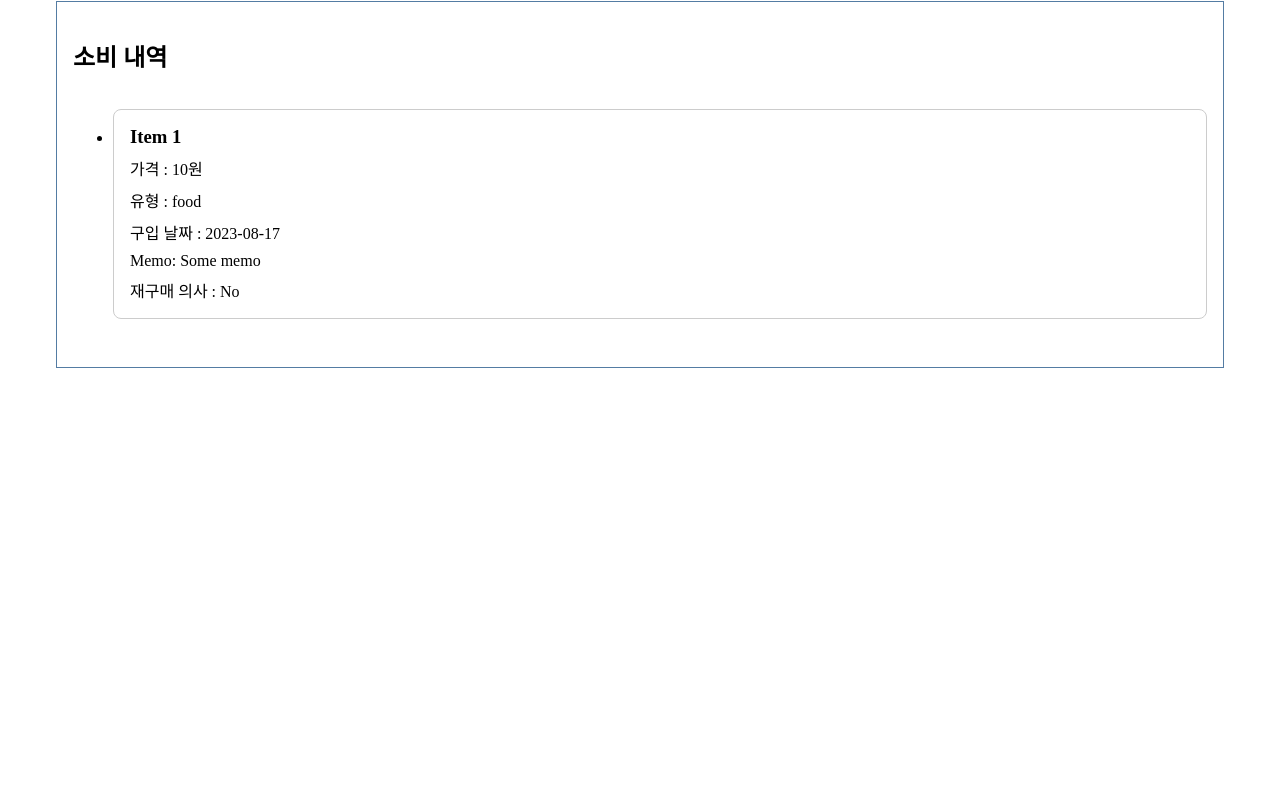
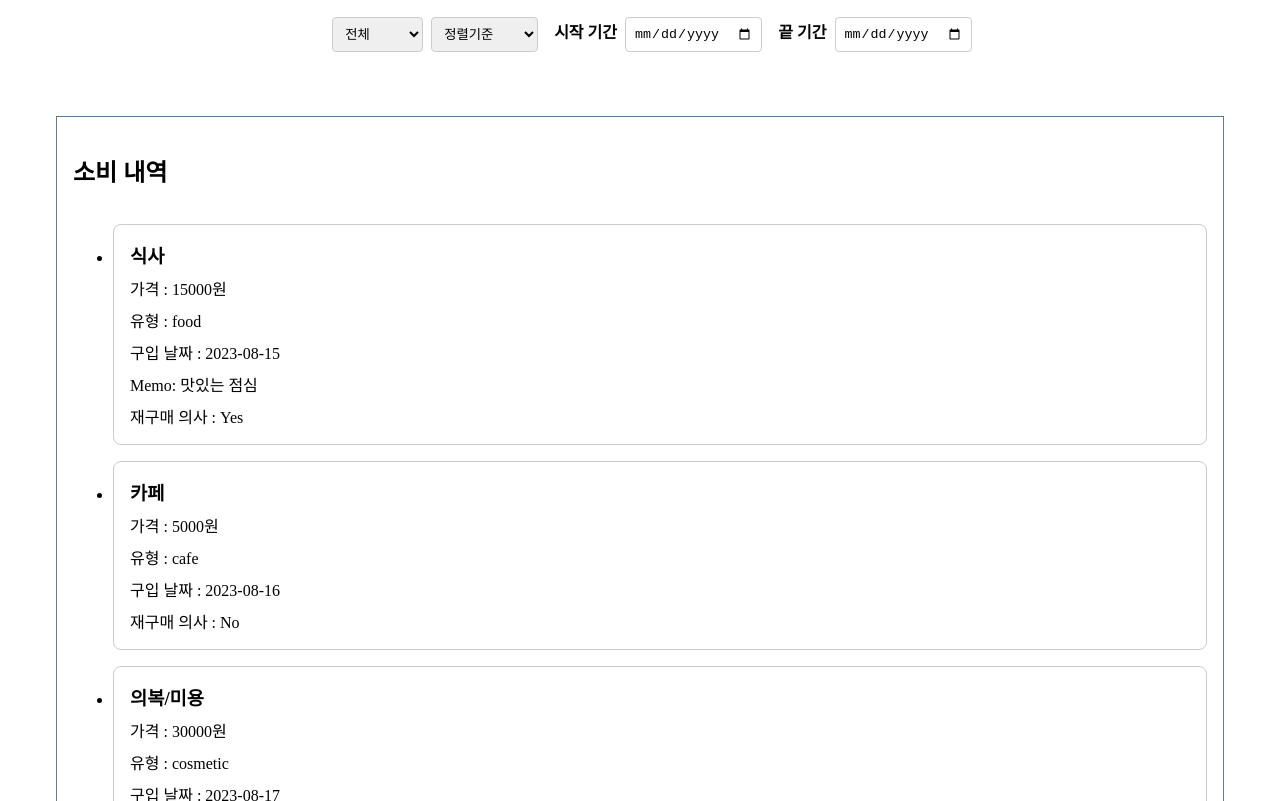
Before and after one commit to justkeepgoin/budget-practice, a React (Create React App) app: page / in a window 1280 px wide. Shown: the part 519-1320 px from the top of the page. Before the commit the page ends 935 px from the top, so only its background shows below. Built offline with nearby package versions, Linux system fonts and the light colour scheme.

Commit message:
mock data 삽입
- 필터링 기능 확인을 위한 mock data 삽입

```diff
--- a/src/App.css
+++ /dev/null
@@ -1,3 +0,0 @@
-.App {
-  text-align: center;
-}
--- a/src/App.js
+++ b/src/App.js
@@ -1,25 +1,150 @@
-import React from "react";
+import React, { useState } from "react";
 import ExpenseForm from "./ExpenseForm";
 import ExpenseList from "./ExpenseList";
+import Filters from "./Filters";
 
 function App() {
-  const expenses = [
-    // 여기에 실제 데이터를 배열로 추가해주세요
+  const [expenses, setExpenses] = useState([
     {
-      name: "Item 1",
-      price: 10,
+      id: 1,
+      name: "식사",
+      price: 15000,
       type: "food",
+      purchaseDate: "2023-08-15",
+      hasMemo: true,
+      memo: "맛있는 점심",
+      wantsToRepurchase: true,
+    },
+    {
+      id: 2,
+      name: "카페",
+      price: 5000,
+      type: "cafe",
+      purchaseDate: "2023-08-16",
+      hasMemo: false,
+      memo: "",
+      wantsToRepurchase: false,
+    },
+    {
+      id: 3,
+      name: "의복/미용",
+      price: 30000,
+      type: "cosmetic",
       purchaseDate: "2023-08-17",
-      memo: "Some memo",
-      willRepurchase: true,
+      hasMemo: true,
+      memo: "새로운 옷과 화장품",
+      wantsToRepurchase: true,
     },
-    // 다른 항목들도 추가해주세요
-  ];
+    {
+      id: 4,
+      name: "식사",
+      price: 12000,
+      type: "food",
+      purchaseDate: "2023-08-18",
+      hasMemo: false,
+      memo: "",
+      wantsToRepurchase: true,
+    },
+    {
+      id: 5,
+      name: "문화/여가",
+      price: 25000,
+      type: "culture",
+      purchaseDate: "2023-08-19",
+      hasMemo: true,
+      memo: "영화와 공연 관람",
+      wantsToRepurchase: false,
+    },
+    {
+      id: 6,
+      name: "식사",
+      price: 18000,
+      type: "food",
+      purchaseDate: "2023-08-20",
+      hasMemo: false,
+      memo: "",
+      wantsToRepurchase: true,
+    },
+    {
+      id: 7,
+      name: "생활",
+      price: 100000,
+      type: "life",
+      purchaseDate: "2023-08-21",
+      hasMemo: true,
+      memo: "가전제품 구매",
+      wantsToRepurchase: false,
+    },
+    {
+      id: 8,
+      name: "카페",
+      price: 7000,
+      type: "cafe",
+      purchaseDate: "2023-08-22",
+      hasMemo: false,
+      memo: "",
+      wantsToRepurchase: true,
+    },
+  ]);
+
+  const handleAddExpense = (newExpense) => {
+    setExpenses((prevExpenses) => [
+      ...prevExpenses,
+      { ...newExpense, id: prevExpenses.length + 1 },
+    ]);
+  };
+
+  const [currentTypeFilter, setCurrentTypeFilter] = useState("");
+  const [currentSort, setCurrentSort] = useState("");
+  const [startDate, setStartDate] = useState(""); // 시작 기간 상태
+  const [endDate, setEndDate] = useState(""); // 끝 기간 상태
+
+  // 유형에 따른 필터링 로직 구현
+  const filterExpensesByType = (type) => {
+    if (type === "") {
+      return expenses;
+    }
+    return expenses.filter((expense) => expense.type === type);
+  };
+
+  // 정렬 로직 구현
+  const sortExpenses = (expenses, sortType) => {
+    if (sortType === "highToLow") {
+      return expenses.slice().sort((a, b) => b.price - a.price);
+    } else if (sortType === "lowToHigh") {
+      return expenses.slice().sort((a, b) => a.price - b.price);
+    } else if (sortType === "newest") {
+      return expenses
+        .slice()
+        .sort((a, b) => new Date(b.purchaseDate) - new Date(a.purchaseDate));
+    } else if (sortType === "oldest") {
+      return expenses
+        .slice()
+        .sort((a, b) => new Date(a.purchaseDate) - new Date(b.purchaseDate));
+    }
+    return expenses;
+  };
+
+  // 필터링 및 정렬된 항목 리스트 계산
+  const filteredAndSortedExpenses = sortExpenses(
+    filterExpensesByType(currentTypeFilter),
+    currentSort
+  );
 
   return (
     <div className="App">
-      <ExpenseForm />
-      <ExpenseList expenses={expenses} />
+      <ExpenseForm onAddExpense={handleAddExpense} />
+      <Filters
+        onTypeChange={setCurrentTypeFilter}
+        onSortChange={setCurrentSort}
+        onStartDateChange={setStartDate} // 시작 기간 변경 핸들러 추가
+        onEndDateChange={setEndDate} // 끝 기간 변경 핸들러 추가
+      />
+      <ExpenseList
+        expenses={filteredAndSortedExpenses}
+        startDate={startDate} // 시작 기간 전달
+        endDate={endDate} // 끝 기간 전달
+      />
     </div>
   );
 }
```
